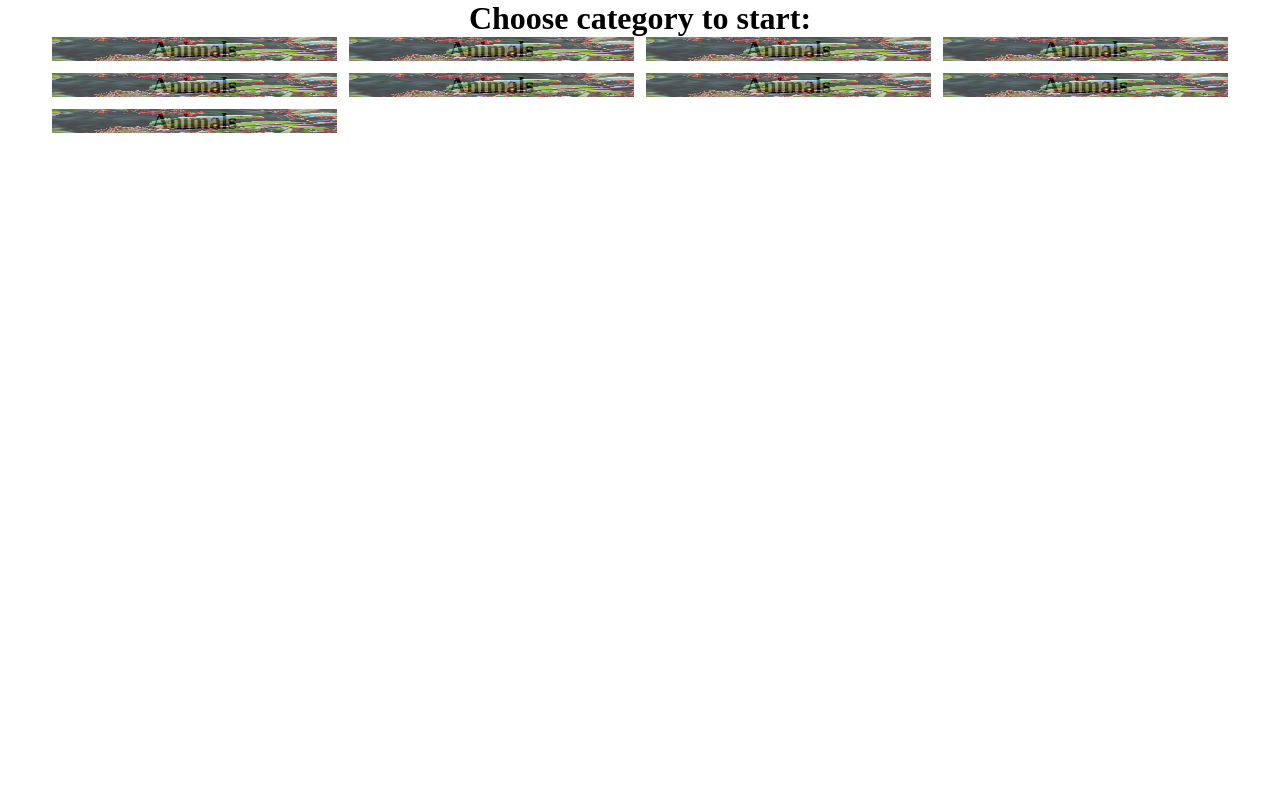
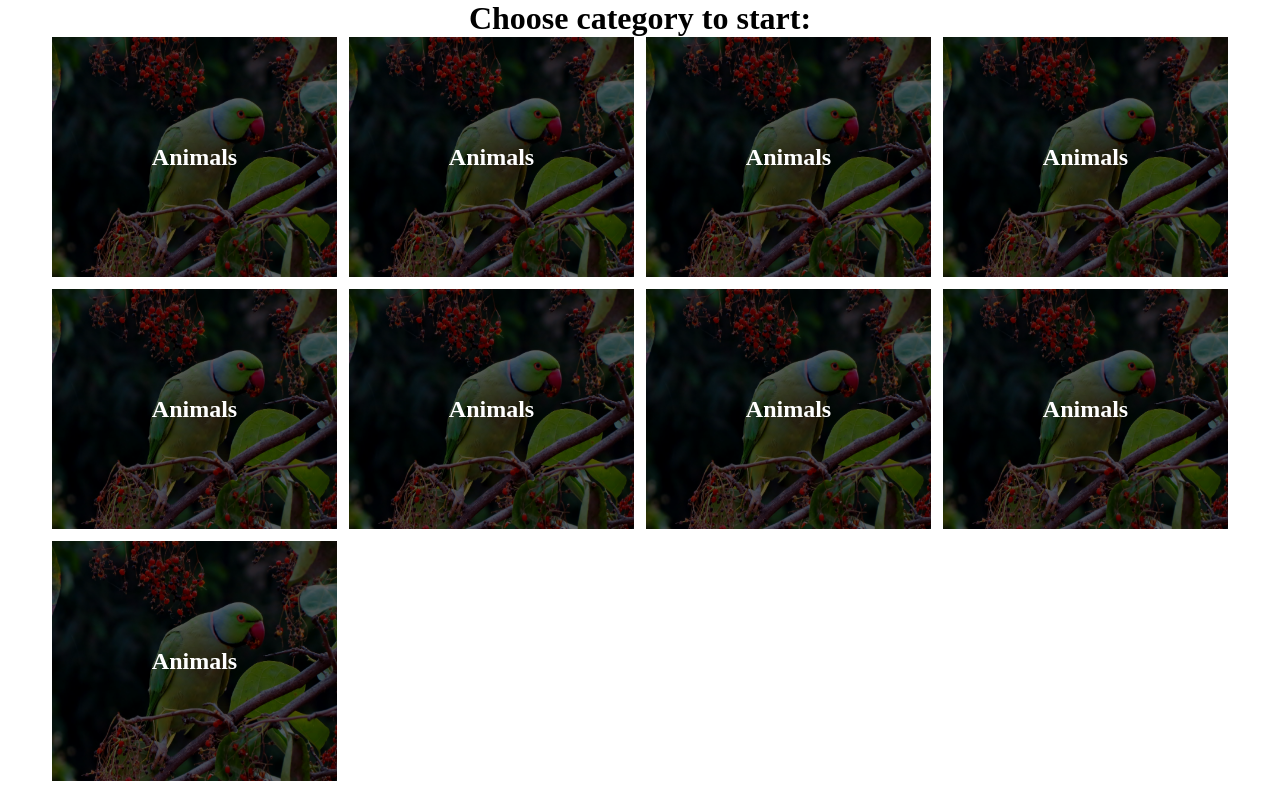
Before and after one commit to hattoriKanto/vue-quiz_app, a Vue app: page / in a window 1280 px wide. Built offline with nearby package versions, Linux system fonts and the light colour scheme.

Commit message:
added basic styling for CategoryComponent

```diff
--- a/src/components/CategoryComponent/CategoryComponent.vue
+++ b/src/components/CategoryComponent/CategoryComponent.vue
@@ -11,10 +11,14 @@
 
 <style>
 .category {
-  border-radius: 10px;
+  min-height: 240px;
+  scale: 1;
+  transition: 0.5s scale;
+  cursor: pointer;
 }
 
 .category__wrapper {
+  height: 100%;
   position: relative;
   display: flex;
   justify-content: center;
@@ -27,12 +31,21 @@
   left: 0;
   width: 100%;
   height: 100%;
-  opacity: 0.7;
+  z-index: 1;
+  filter: brightness(0.4);
 }
 
 .category__title {
   font-size: 24px;
   font-weight: 700;
   line-height: 24px;
+  color: white;
+  z-index: 2;
+}
+
+.category:hover,
+.category:focus,
+.category:active {
+  scale: 1.05;
 }
 </style>
```
